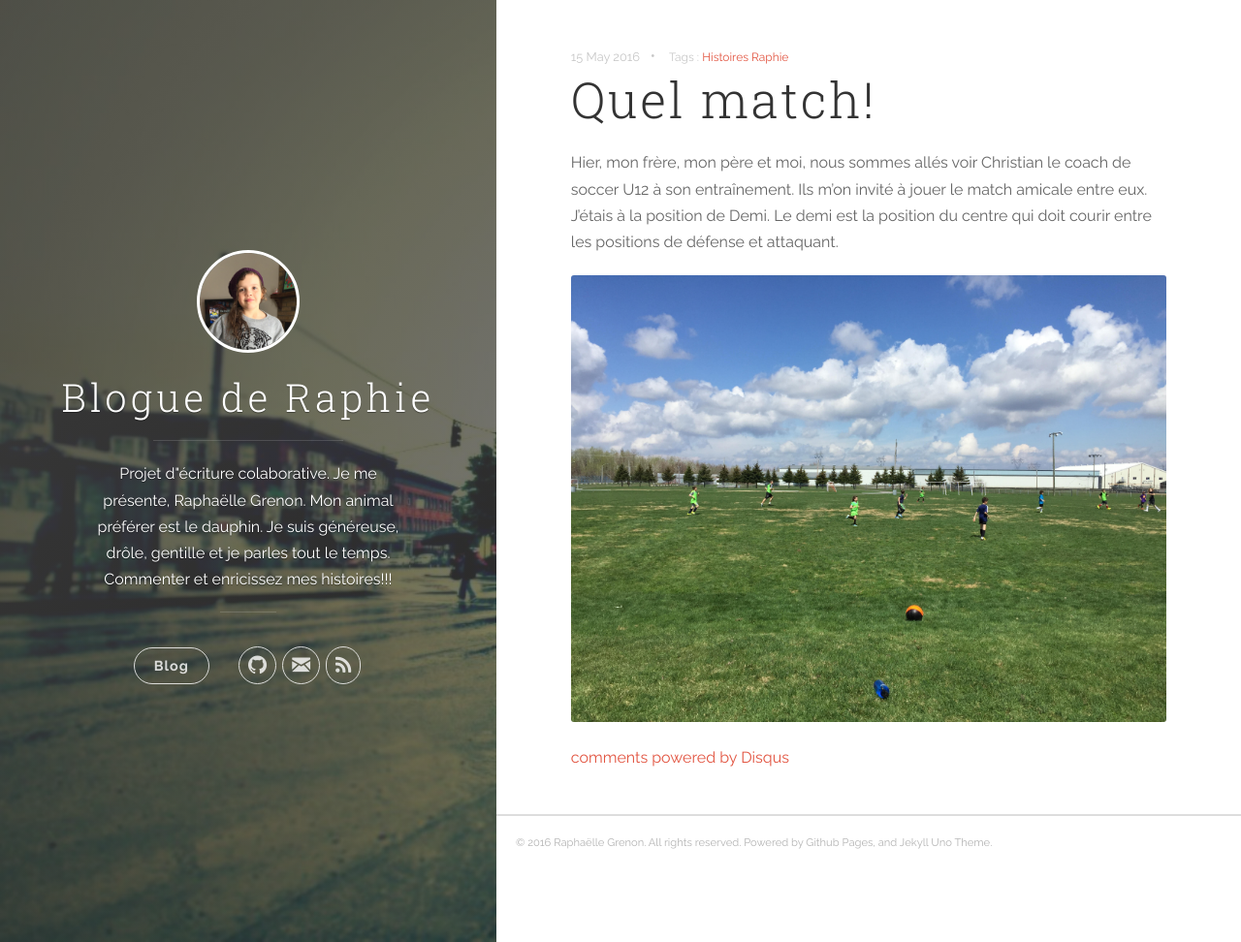
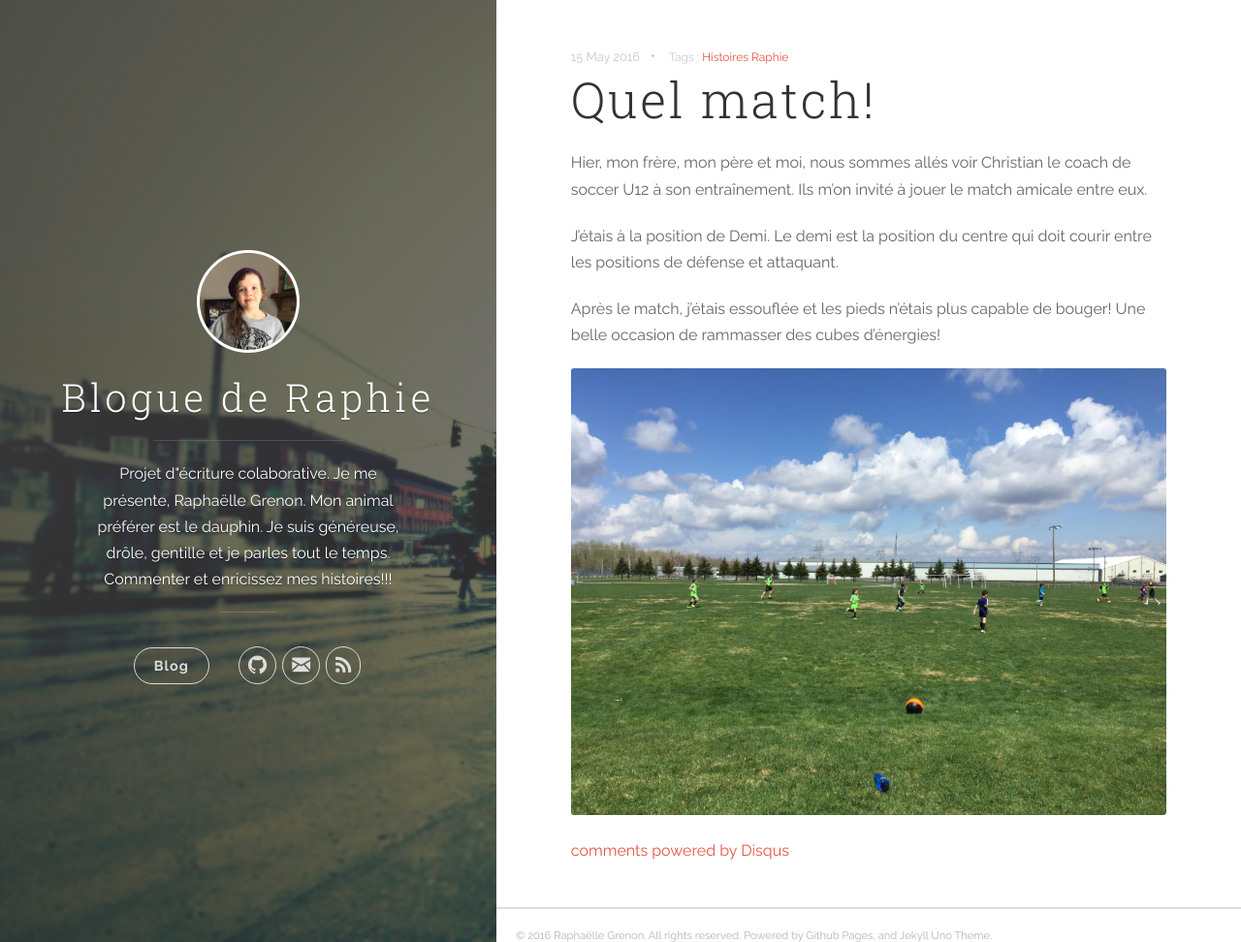
Before and after one commit to raphaellegrenon/blog, a Jekyll site: the page built from _posts/2016-5-15-Quel-Match.md, in a window 1280 px wide and 972 px high. Shown: the whole window at 97% size. Built offline with Jekyll 4.4.1, drawn with Linux system fonts in a browser that asks for light colours; nearby versions of some CDN libraries; comment, search, counter and statistics services are not loaded.

Commit message:
Update 2016-5-15-Quel-Match.md

```diff
--- a/_posts/2016-5-15-Quel-Match.md
+++ b/_posts/2016-5-15-Quel-Match.md
@@ -7,6 +7,9 @@ comments: true
 ---
 
 Hier, mon frère, mon père et moi, nous sommes allés voir Christian le coach de soccer U12 à son entraînement. Ils m’on invité à jouer le match amicale entre eux.
+
 J’étais à la position de Demi. Le demi est la position du centre qui doit courir entre les positions de défense et attaquant.
 
+Après le match, j'étais essouflée et les pieds n'étais plus capable de bouger! Une belle occasion de rammasser des cubes d'énergies!
+
 ![Soccer U12](/images/soccer_u12.jpg "Soccer U12")
```
